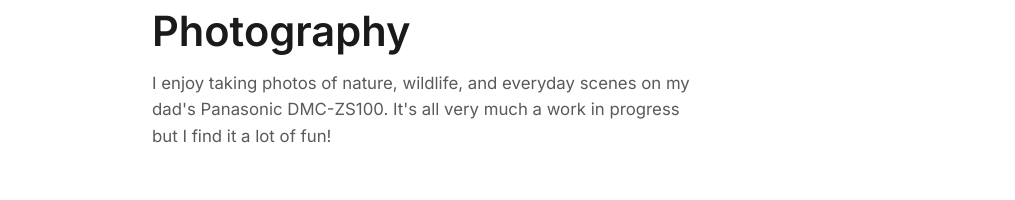
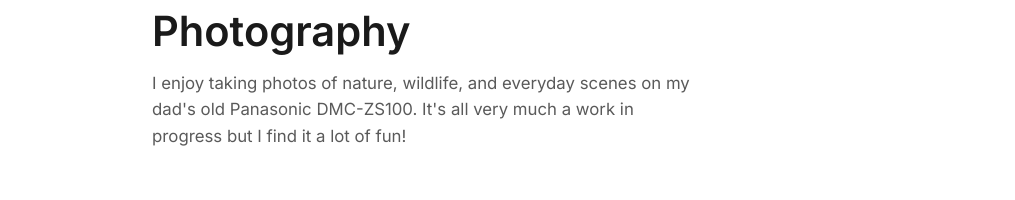
Before and after one commit to theovandermarck/theovandermarck.github.io, a plain HTML site: page photography.html in a window 1280 px wide. Shown: the part 125-325 px from the top of the page, without its empty margins (132-1147 px from the left). Drawn offline with Linux system fonts and the light colour scheme.

Commit message:
minor edits

```diff
--- a/photography.html
+++ b/photography.html
@@ -28,7 +28,7 @@
   <section class="hero photo-hero">
     <h1>Photography</h1>
     <p class="hero-tagline">
-      I enjoy taking photos of nature, wildlife, and everyday scenes on my dad's Panasonic DMC-ZS100. It's all very much a work in progress but I find it a lot of fun!
+      I enjoy taking photos of nature, wildlife, and everyday scenes on my dad's old Panasonic DMC-ZS100. It's all very much a work in progress but I find it a lot of fun!
     </p>
   </section>
 
```
